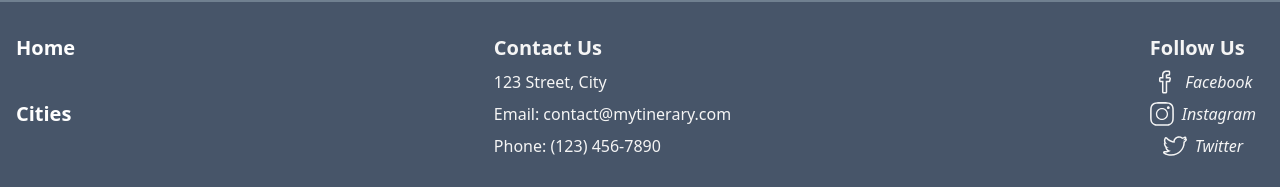
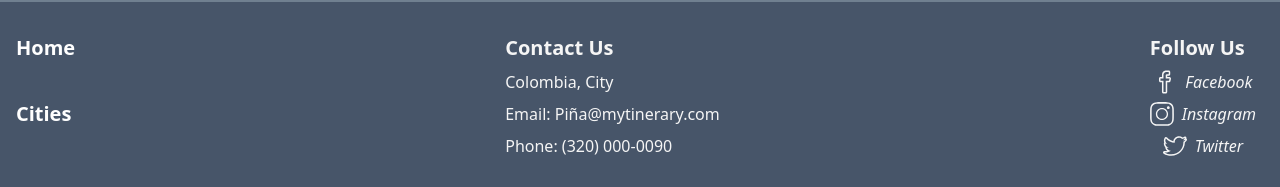
Before and after one commit to felipe0705/mytinerary-felipeAvella, a React (Vite) app in the folder MyTinerary/: page /Inicio in a window 1280 px wide. Shown: the part 1417-1604 px from the top of the page. Built offline with nearby package versions, Linux system fonts and the light colour scheme.

Commit message:
committed

```diff
--- a/MyTinerary/src/components/footer.jsx
+++ b/MyTinerary/src/components/footer.jsx
@@ -27,9 +27,9 @@ export default function Footer() {
         </div>
         <div className="space-y-2">
           <p className="text-xl font-bold">Contact Us</p>
-          <p>123 Street, City</p>
-          <p>Email: contact@mytinerary.com</p>
-          <p>Phone: (123) 456-7890</p>
+          <p>Colombia, City</p>
+          <p>Email: Piña@mytinerary.com</p>
+          <p>Phone: (320) 000-0090</p>
         </div>
         <div className="space-y-2 grid">
           <p className="text-xl font-bold">Follow Us</p>
```
